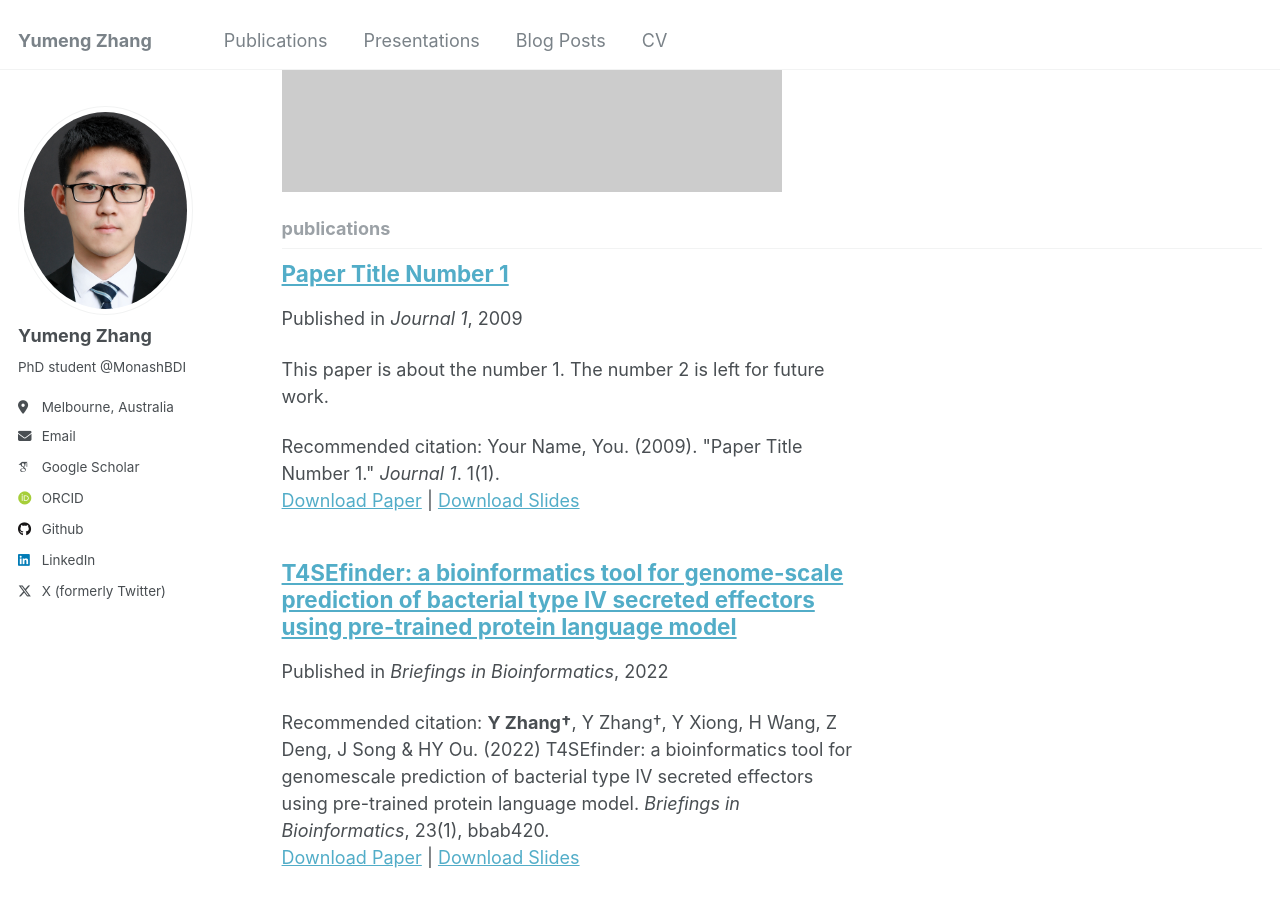
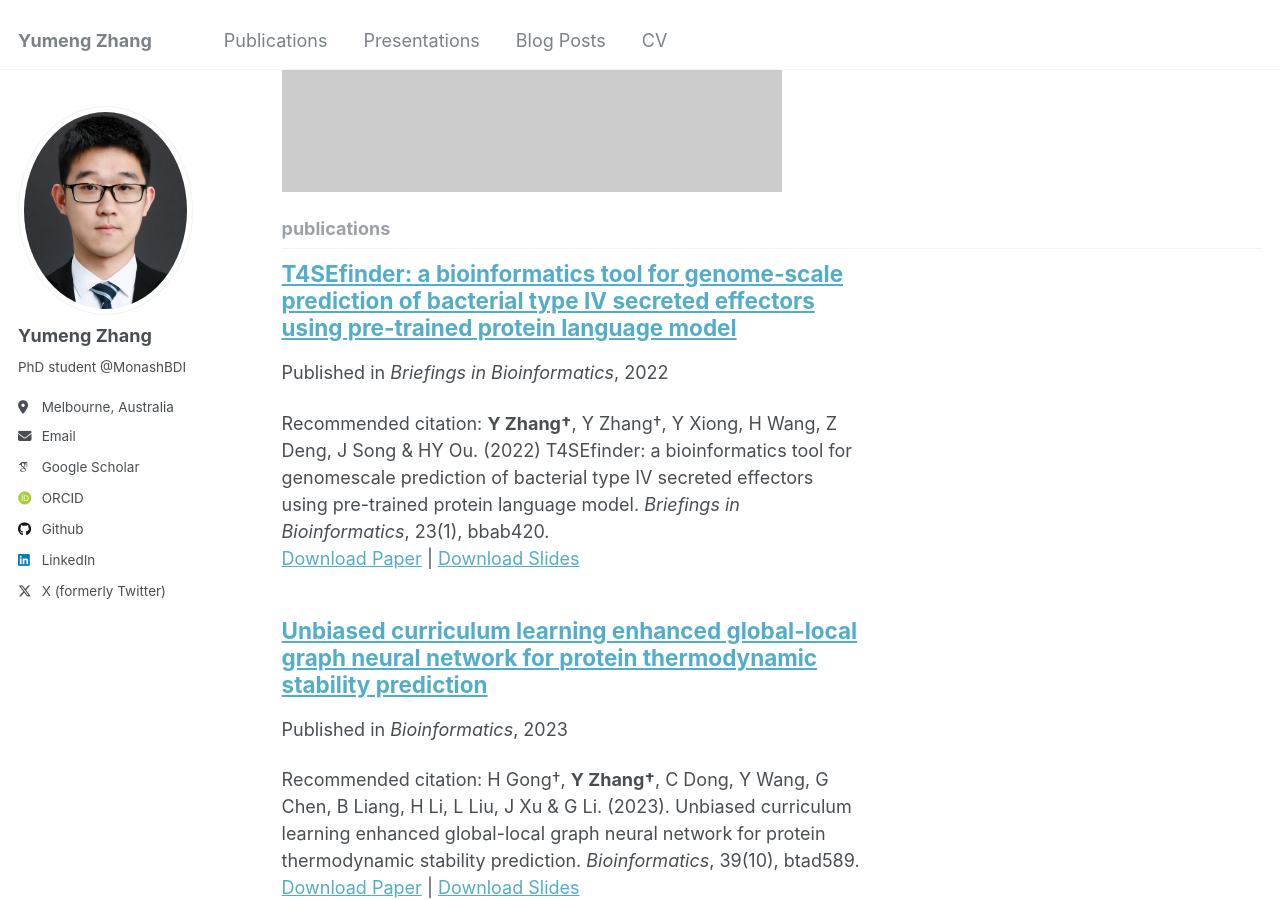
Before and after one commit to zhangyumeng1sjtu/zhangyumeng1sjtu.github.io, a Jekyll site: the page built from _pages/collection-archive.html, in a window 1280 px wide and 900 px high, scrolled down 900 px. Built offline with Jekyll 4.4.1, drawn with Linux system fonts in a browser that asks for light colours; some web fonts are replaced.

Commit message:
update publications

```diff
--- a/_publications/2009-10-01-paper-title-number-1.md
+++ /dev/null
@@ -1,14 +0,0 @@
----
-title: "Paper Title Number 1"
-collection: publications
-category: manuscripts
-permalink: /publication/2009-10-01-paper-title-number-1
-excerpt: 'This paper is about the number 1. The number 2 is left for future work.'
-date: 2009-10-01
-venue: 'Journal 1'
-slidesurl: 'http://academicpages.github.io/files/slides1.pdf'
-paperurl: 'http://academicpages.github.io/files/paper1.pdf'
-citation: 'Your Name, You. (2009). &quot;Paper Title Number 1.&quot; <i>Journal 1</i>. 1(1).'
----
-
-The contents above will be part of a list of publications, if the user clicks the link for the publication than the contents of section will be rendered as a full page, allowing you to provide more information about the paper for the reader. When publications are displayed as a single page, the contents of the above "citation" field will automatically be included below this section in a smaller font.
```
Also changed, not shown: _publications/2024-04-05-epact.md (+1 -1 lines).
